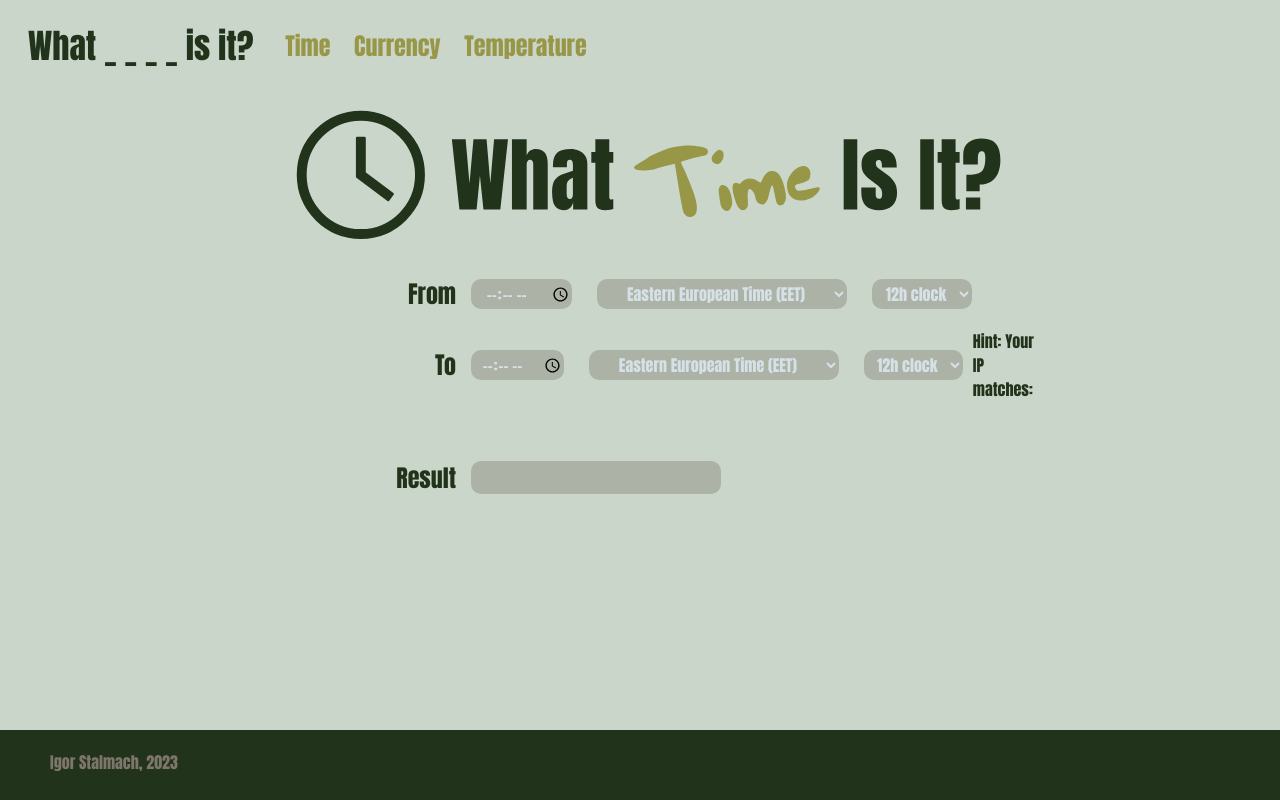
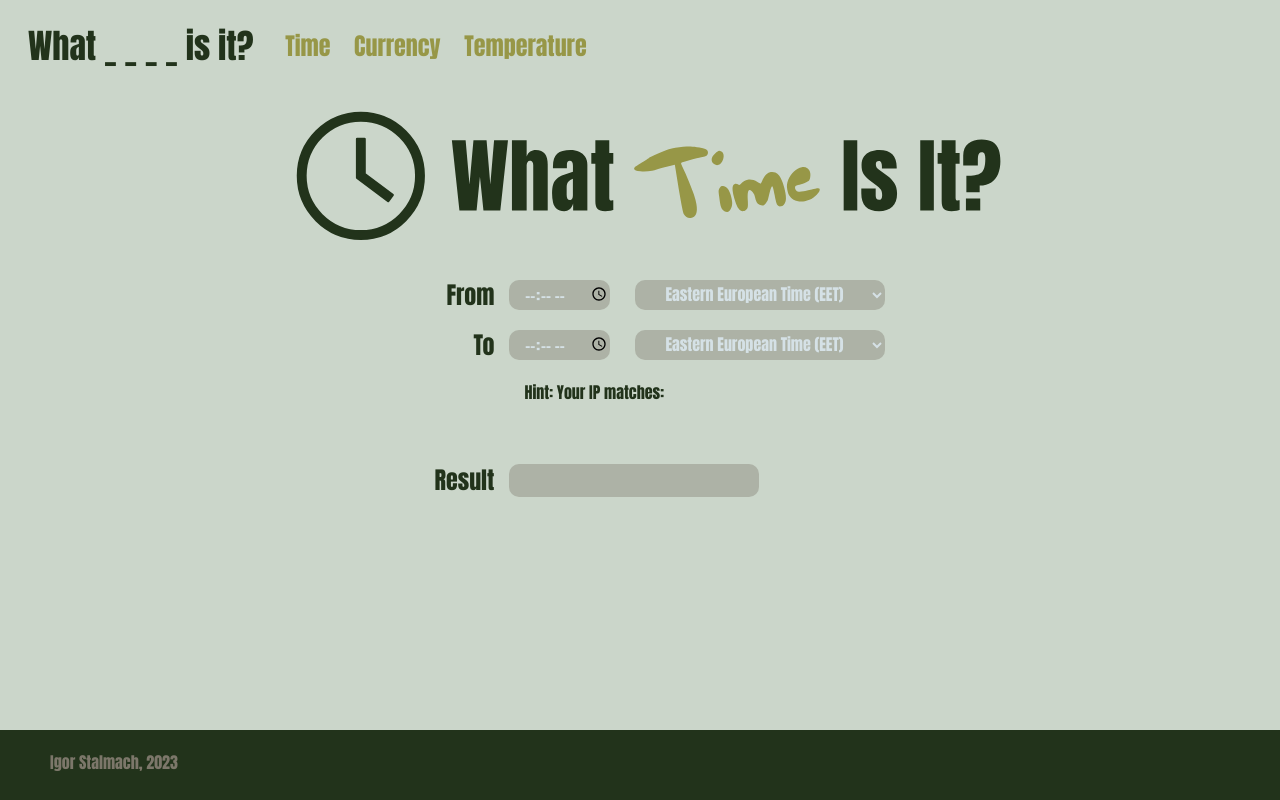
Before and after one commit to igorstalmach/converter-webapp, a React (Vite) app: page / in a window 1280 px wide. Built offline with nearby package versions, Linux system fonts and the light colour scheme.

Commit message:
remove clock type

```diff
--- a/src/pages/time-converter/TimeConverter.tsx
+++ b/src/pages/time-converter/TimeConverter.tsx
@@ -2,8 +2,7 @@ import React from "react";
 import styles from "./assets/TimeConverter.module.scss";
 import TimeConverterLogo from "../../icons/TimeConverterLogo";
 import Option from "./Option";
-import { UTC, GMT, abbreviations, TimeZone } from "./assets/timeZoneValues";
-import { clockType} from "./assets/clockType";
+import { UTC, GMT, abbreviations } from "./assets/timeZoneValues";
 
 export default function TimeConverter() {
     return(
@@ -35,13 +34,6 @@ export default function TimeConverter() {
                               })}
                           </optgroup>
                         </select>
-                        <select className={styles.smallInput}>
-                          <optgroup label="Clock type">
-                              {clockType.map(item => {
-                                    return <Option value={item.value} label={item.label}/>
-                              })}
-                          </optgroup>
-                        </select>
                     </div>
                     <span className={styles.text}>
                         To
@@ -65,13 +57,8 @@ export default function TimeConverter() {
                               })}
                           </optgroup>
                         </select>
-                        <select className={styles.smallInput}>
-                          <optgroup label="Clock type">
-                              {clockType.map(item => {
-                                    return <Option value={item.value} label={item.label}/>
-                              })}
-                          </optgroup>
-                        </select>
+                    </div>
+                    <div className={styles.inputBoxes}>
                         <span className={styles.smallText}>
                             Hint: Your IP matches:
                         </span>
--- a/src/pages/time-converter/assets/TimeConverter.module.scss
+++ b/src/pages/time-converter/assets/TimeConverter.module.scss
@@ -26,7 +26,7 @@ body {
 
     .content {
       display: grid;
-      grid-template-columns: 25% 75%;
+      grid-template-columns: 30% 70%;
       align-items: center;
 
       .text, .smallText, .textResult {
@@ -43,6 +43,8 @@ body {
 
       .smallText {
         font-size: 1rem;
+        grid-column: 2 / 3;
+        margin-left: 30px;
       }
 
       .inputBoxes, .inputBoxesResult {
--- a/src/pages/time-converter/assets/clockType.ts
+++ /dev/null
@@ -1,9 +0,0 @@
-interface ClockType {
-    value: string;
-    label: string;
-}
-
-export const clockType: ClockType[] = [
-    { value: '12:00', label: '12h clock' },
-    { value: '24:00', label: '24h clock' },
-];
```
